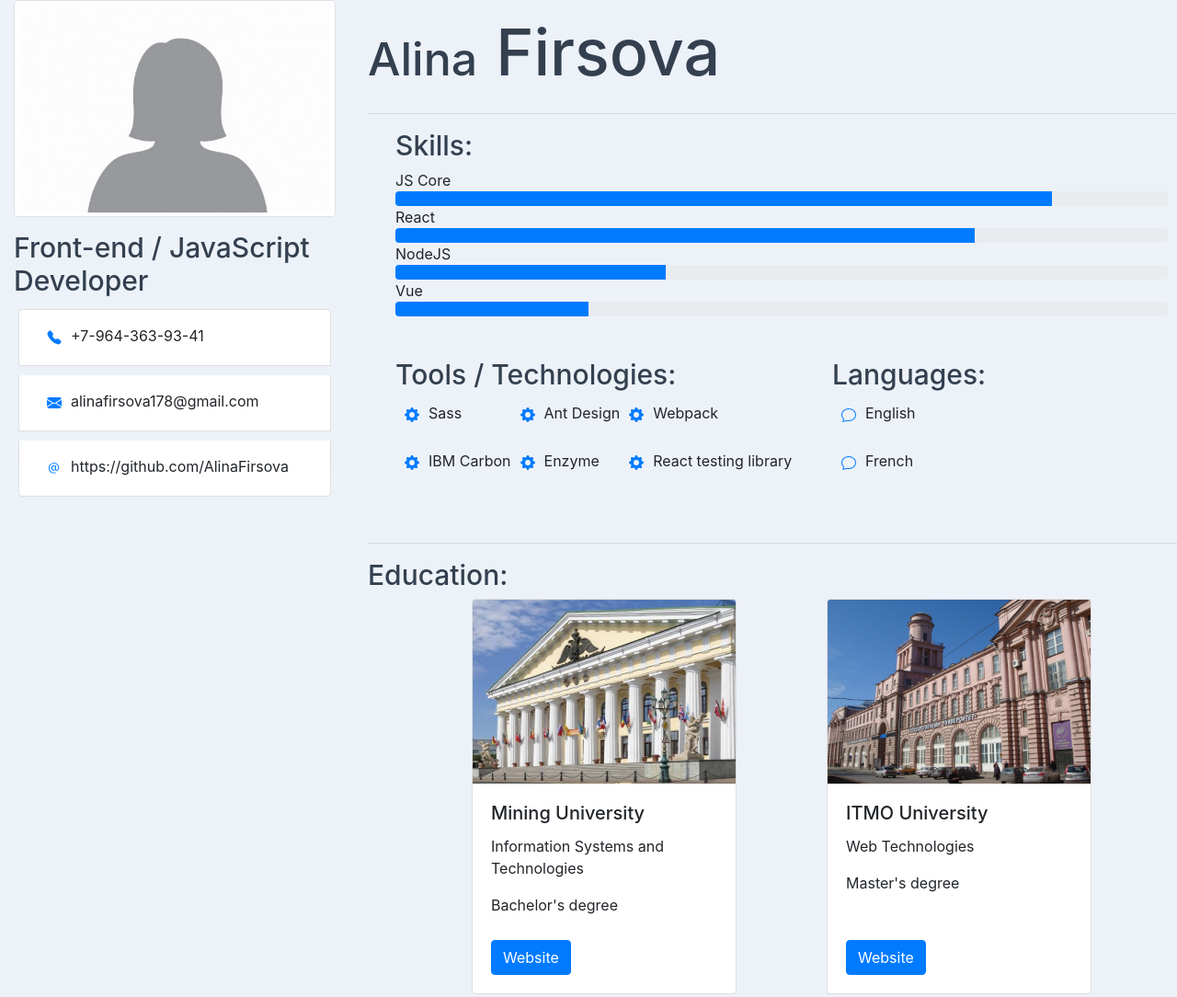
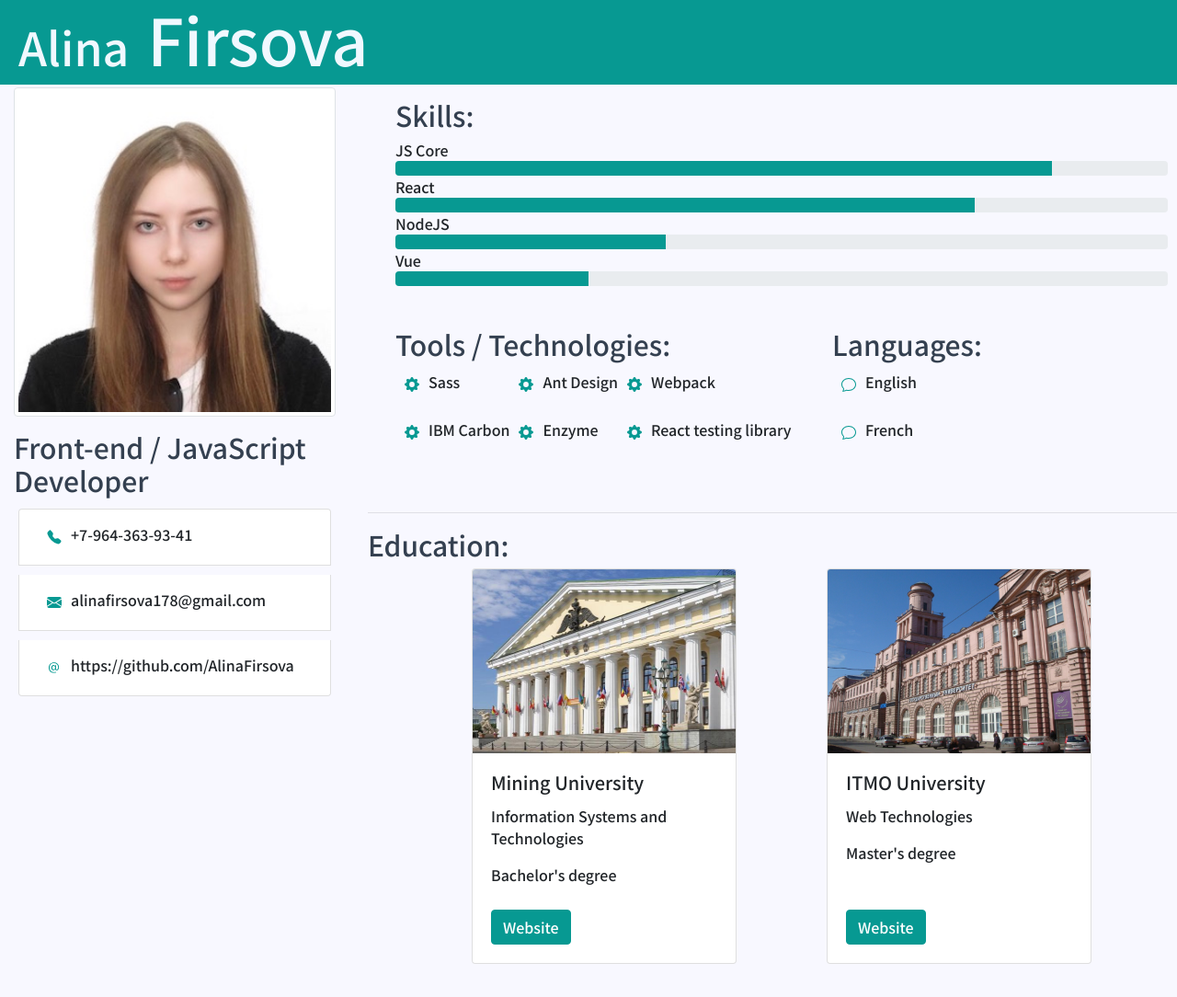
Before and after one commit to AlinaFirsova101/AlinaFirsova101.github.io, a plain HTML site: page index.html in a window 1280 px wide. Shown: the top 1084 px of the page at 92% size. Drawn offline with nearby package versions, Linux system fonts and the light colour scheme.

Commit message:
Synchronized build

```diff
--- a/index.html
+++ b/index.html
@@ -13,9 +13,10 @@
 </head>
 
 <body>
+  <div class="name d-flex"><h2>Alina</h2> <h1>Firsova</h1></div>
 	<div class="d-flex">
 		<div class="info">
-			<img src="/static/img/Alina.jpg" class="img-thumbnail photo">
+			<img src="/static/img/Alina.jpeg" class="img-thumbnail photo">
 			<div>
 				<h4>Front-end / JavaScript Developer</h4>
 				<ul class="list-group">
@@ -40,8 +41,6 @@
 			</div>
 		</div>
 		<div>
-			<div class="main name d-flex"><h2>Alina</h2> <h1>Firsova</h1></div>
-			<hr/>
 			<div class="container main">
 				<div class="container animation">
 					<h4>Skills:</h4>
--- a/static/style.css
+++ b/static/style.css
@@ -1,9 +1,23 @@
+
+@import url('https://fonts.googleapis.com/css2?family=Noto+Sans+TC:wght@300;500;700&display=swap');
+
+h1, h2 {
+    color: aliceblue;
+    font-family: 'Noto Sans TC', sans-serif;
+}
 
 .main {
     width: 900px;
     justify-content: space-evenly;
     margin-left: 400px;
     align-items: center;
+}
+
+.info {
+    position: fixed;
+    top: 95px;
+    left: 15px;
+    width: 350px;
 }
 
 hr {
@@ -17,8 +31,9 @@ hr {
 }
 
 body {
-    background-color: #edf2f9;
+    background-color: #F8F8FF;
     overflow-x: hidden;
+    font-family: 'Noto Sans TC', sans-serif;
 }
 
 .animation:hover {
@@ -32,10 +47,11 @@ body {
     min-height: 200px;
 }
 
-h1, h2, h4 {
+h4 {
     color: #344050;
     margin-top: 15px;
 }
+
 
 h1 {
     font-size: 70px;
@@ -51,7 +67,7 @@ h4 {
 }
 
 svg {
-    fill: #007bff;
+    fill: #079992;
     margin: 10px;
 }
 
@@ -63,13 +79,6 @@ svg {
     width: 400px;
     height: 170px;
     margin: 30px;
-}
-
-.info {
-    position: fixed;
-    top: 0;
-    left: 15px;
-    width: 350px;
 }
 
 .card {
@@ -90,9 +99,18 @@ svg {
 .name {
     justify-content: flex-start;
     align-items: baseline;
+    background-color: #079992;
+    width: 100%;
+    padding-left: 20px;
 }
 
 .btn {
     position: absolute;
     bottom: 20px;
+    background-color: #079992;
+    border-color: #079992;
 }
+
+.progress-bar {
+    background-color: #079992;
+}
```
Also changed, not shown: about/index.html (+2 -3 lines), projects/index.html (+2 -3 lines), static/img/Alina.jpeg (added), static/img/Alina2.jpg (renamed from static/img/Alina.jpg), 1 other file.
